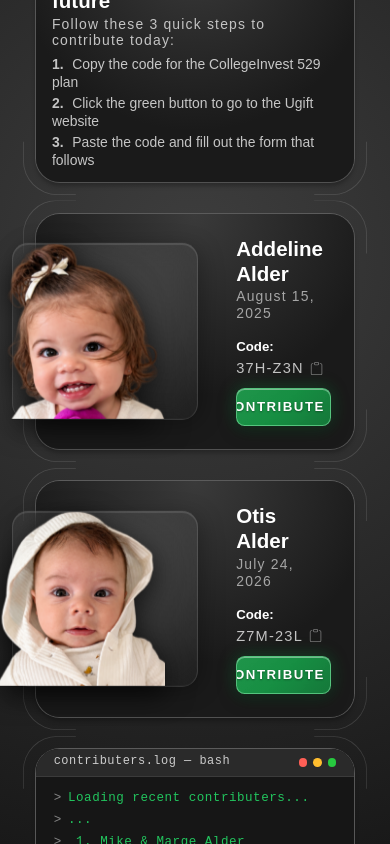
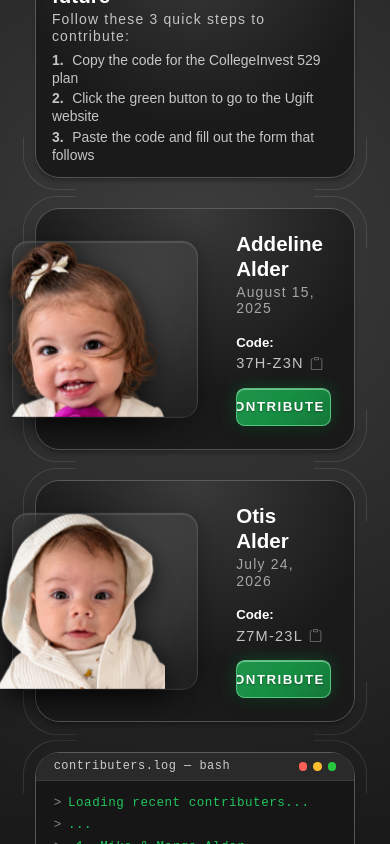
Before and after one commit to zalderhills/website, a plain HTML site: page index.html in a window 390 px wide. Drawn offline with nearby package versions, Linux system fonts and the light colour scheme.

Commit message:
spacing update

```diff
--- a/index.html
+++ b/index.html
@@ -18,7 +18,7 @@
                             <h1>Invest in Addeline and Otis's future</h1>
                         </div>
                         <div class="variant">
-                            <h3>Follow these 3 quick steps to contribute today:</h3>
+                            <h3>Follow these 3 quick steps to contribute:</h3>
                             <div class="contribution-steps">
                                 <p><span>1.</span> Copy the code for the CollegeInvest 529 plan</p>
                                 <p><span>2.</span> Click the green button to go to the Ugift website</p>
--- a/style.scss
+++ b/style.scss
@@ -171,7 +171,7 @@ img {
 
 .description {
 	clear: left;
-	margin: 2em 0;
+	margin: 2em 0 2.7em 0;
 	cursor: pointer;
 
 	p {
@@ -429,7 +429,7 @@ img {
 	}
 
 	.description {
-		margin: 0.7em 0;
+		margin: 0.7em 0 1.05em 0;
 
 		p {
 			font-size: 1em;
```
Also changed, not shown: style.css, 1 other file.
